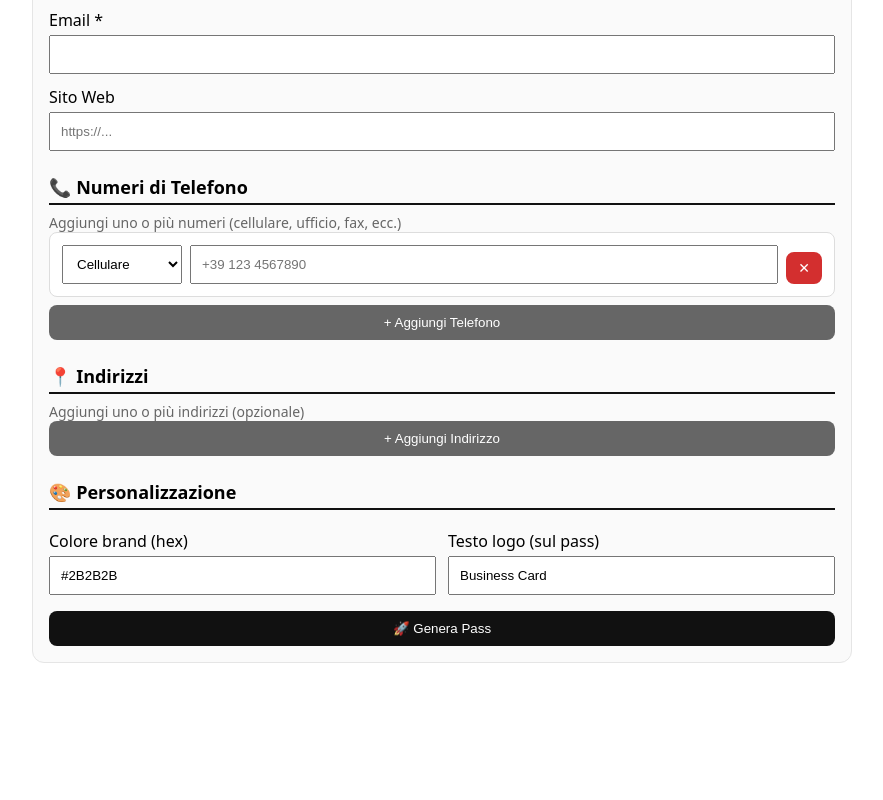
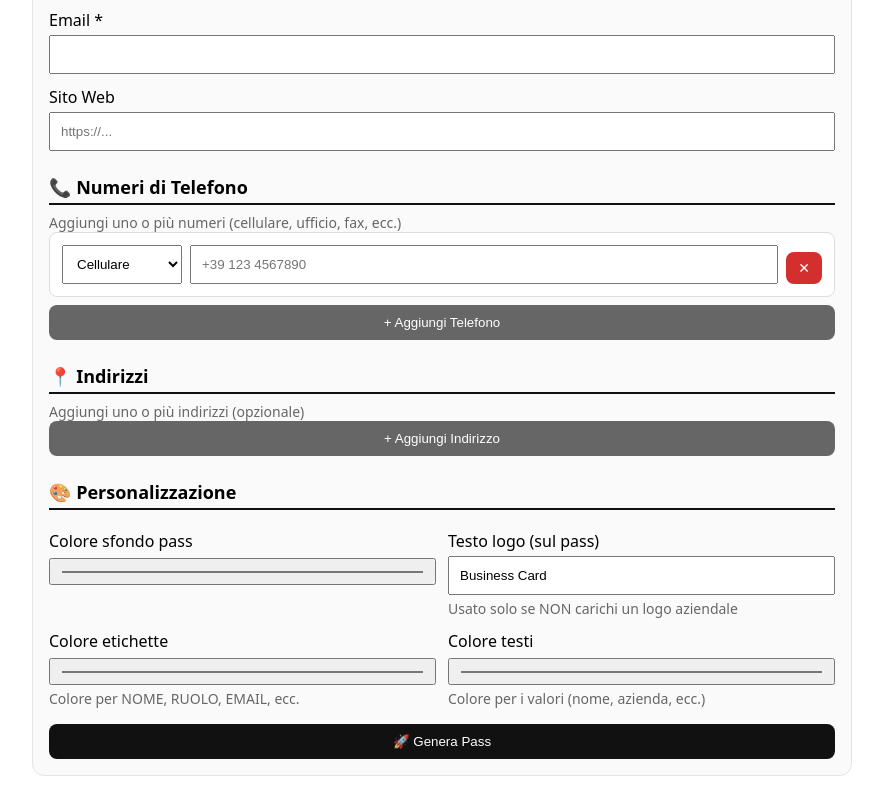
Before and after one commit to kynello/wallet-card-gen, a website: page public/index.html in a window 1280 px wide. Shown: the part 592-1392 px from the top of the page, without its empty margins (198-1081 px from the left). Before the commit the page ends 1279 px from the top, so only its background shows below. Drawn offline with Linux system fonts and the light colour scheme.

Commit message:
Update index.html

```diff
--- a/public/index.html
+++ b/public/index.html
@@ -38,7 +38,7 @@
     <div class="section-title">🏢 Logo Aziendale</div>
     <label>Carica logo (opzionale)</label>
     <input type="file" id="logoInput" accept="image/*"/>
-    <div class="hint">PNG o JPG, preferibilmente quadrato. Verrà ridimensionato automaticamente.</div>
+    <div class="hint">PNG o JPG, preferibilmente orizzontale. Se carichi il logo, il testo "Business Card" non verrà mostrato.</div>
     <div id="logoFileName"></div>
     <img id="logoPreview" class="logo-preview" style="display:none;"/>
 
@@ -75,12 +75,25 @@
     <div class="section-title">🎨 Personalizzazione</div>
     <div class="row">
       <div>
-        <label>Colore brand (hex)</label>
-        <input name="brandColor" id="brandColor" value="#2B2B2B"/>
+        <label>Colore sfondo pass</label>
+        <input type="color" name="brandColor" id="brandColor" value="#2B2B2B"/>
       </div>
       <div>
         <label>Testo logo (sul pass)</label>
         <input name="logoText" id="logoText" value="Business Card"/>
+        <div class="hint">Usato solo se NON carichi un logo aziendale</div>
+      </div>
+    </div>
+    <div class="row">
+      <div>
+        <label>Colore etichette</label>
+        <input type="color" name="labelColor" id="labelColor" value="#FFFFFF"/>
+        <div class="hint">Colore per NOME, RUOLO, EMAIL, ecc.</div>
+      </div>
+      <div>
+        <label>Colore testi</label>
+        <input type="color" name="foregroundColor" id="foregroundColor" value="#FFFFFF"/>
+        <div class="hint">Colore per i valori (nome, azienda, ecc.)</div>
       </div>
     </div>
 
```
